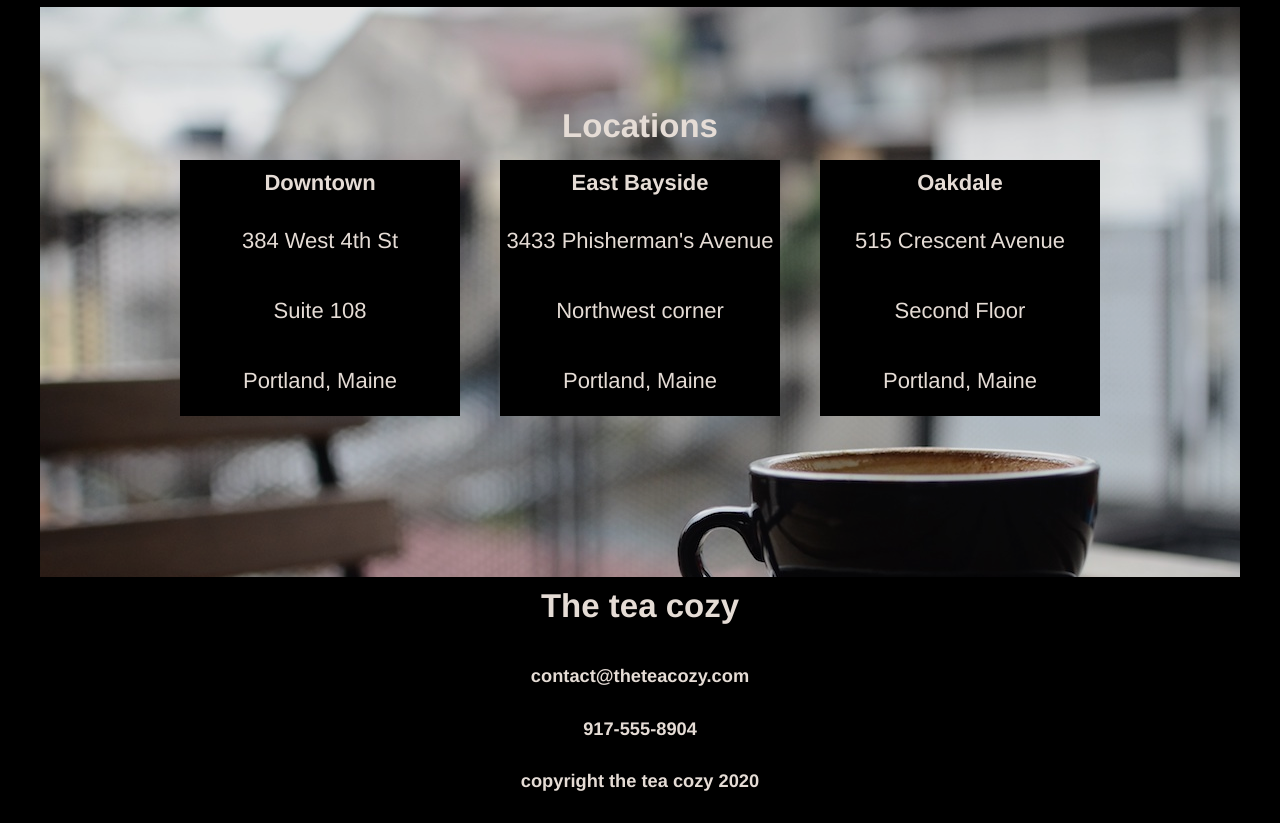
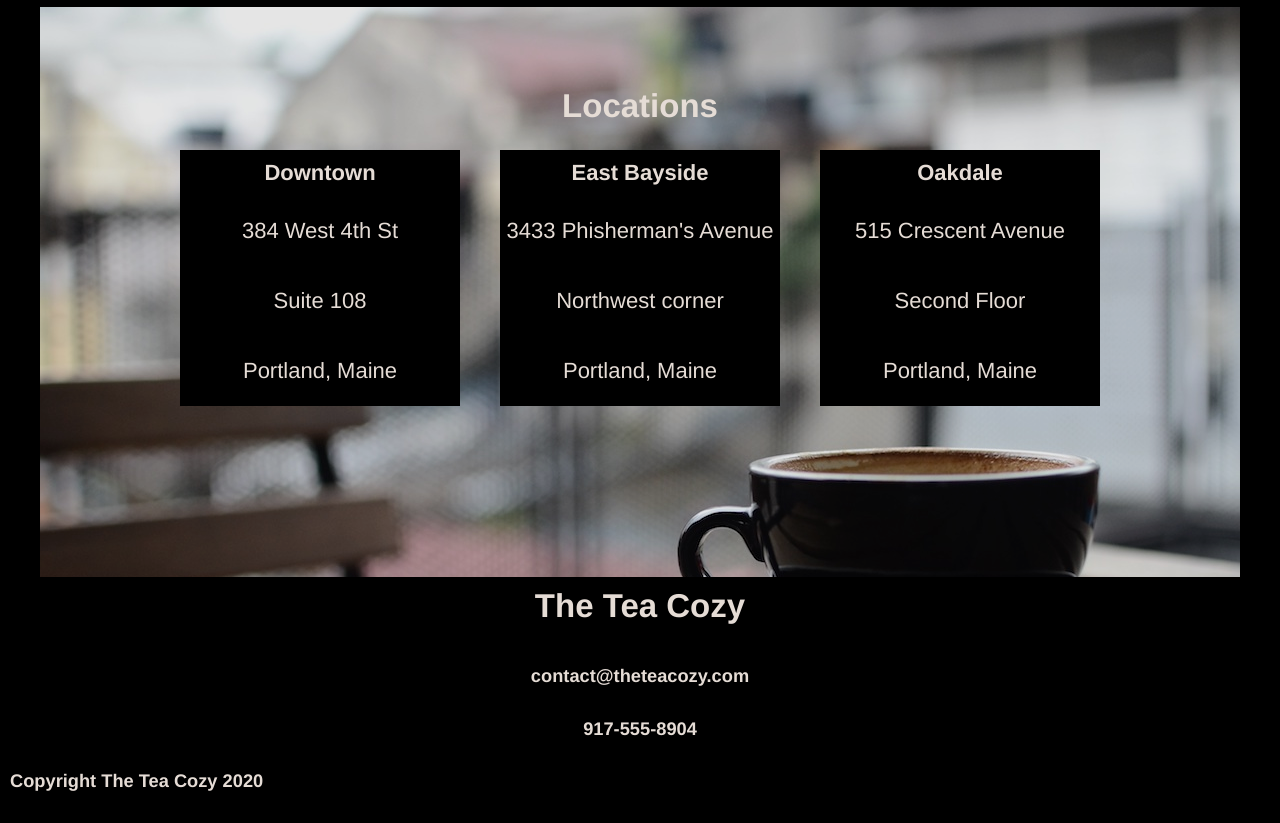
Before and after one commit to chriskorsak/tea-cozy, a plain HTML site: page index.html in a window 1280 px wide. Shown: the part 1410-2233 px from the top of the page. Drawn offline with Linux system fonts and the light colour scheme.

Commit message:
CSS style edits and html typo edits on index.html.

```diff
--- a/css/style.css
+++ b/css/style.css
@@ -27,6 +27,7 @@ header {
   border-bottom: 1px solid seashell;
   background-color: black;
   z-index: 1;
+  opacity: 1;
 }
 
 header img {
@@ -84,11 +85,6 @@ figure {
   background-image: url('../images/img-locations-background.jpg');
 }
 
-#locations h2 {
-  padding: 30px 0px 0px 0px;
-  margin: 0px;
-}
-
 #addressContainer {
   display: flex;
   justify-content: center;
@@ -104,3 +100,8 @@ figure {
   justify-content: center;
   flex-basis: 280px;
 }
+
+#copyright {
+  text-align: left;
+  margin-left: 10px;
+}
--- a/index.html
+++ b/index.html
@@ -19,11 +19,11 @@
     <main>
       <div id="mission">
         <div id="missionBanner">
-          <h2>Our mission</h2>
+          <h2>Our Mission</h2>
           <h4>Handpicked, artisanally curated, free range, sustainable, small batch, fair trade, organic tea</h4>
         </div>
       </div>
-        <h2>Tea of the month</h2>
+        <h2>Tea of the Month</h2>
         <h4>What's steeping at the tea cozy?</h4>
         <div id="featuredTea">
         <figure>
@@ -74,10 +74,10 @@
       </div>
     </main>
     <footer>
-      <h2>The tea cozy</h2>
+      <h2>The Tea Cozy</h2>
       <h5>contact@theteacozy.com</h5>
       <h5>917-555-8904</h5>
-      <h5>copyright the tea cozy 2020</h5>
+      <h5 id="copyright">Copyright The Tea Cozy 2020</h5>
     </footer>
   </body>
 </html>
```
